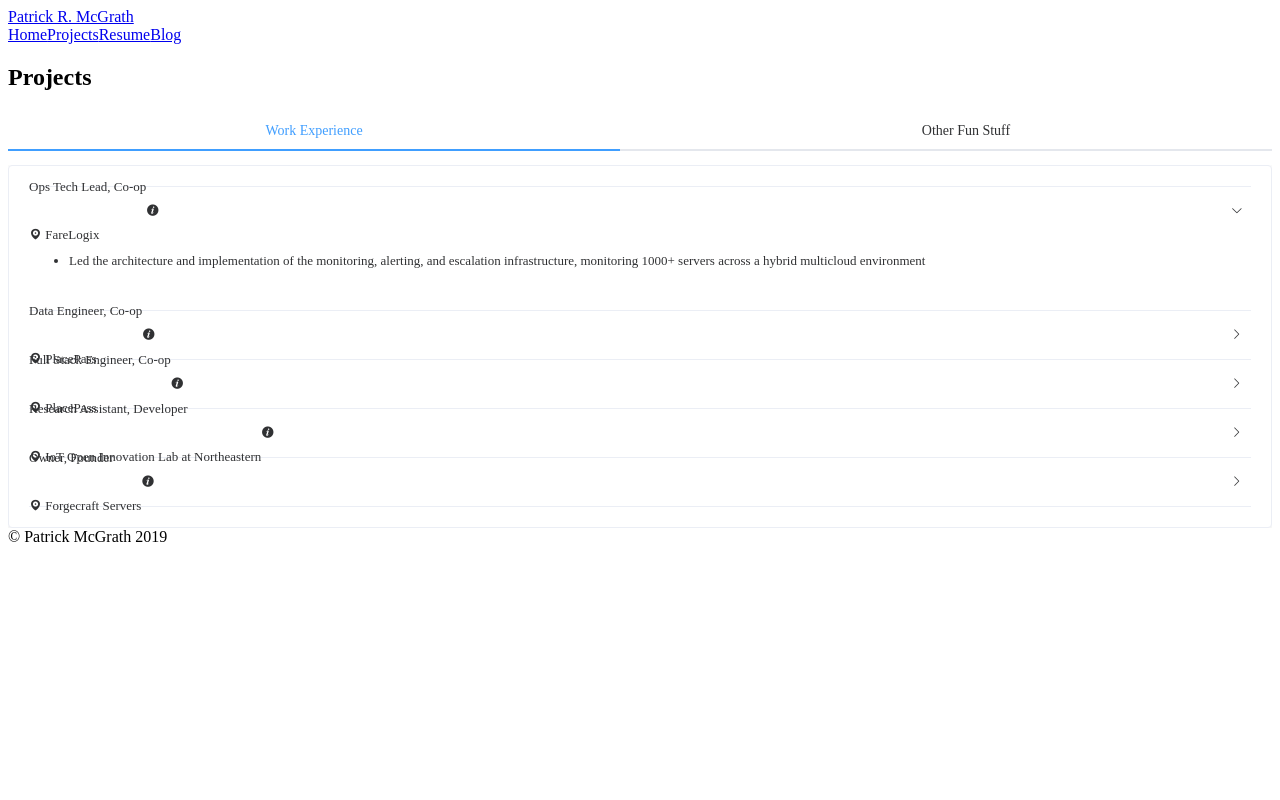
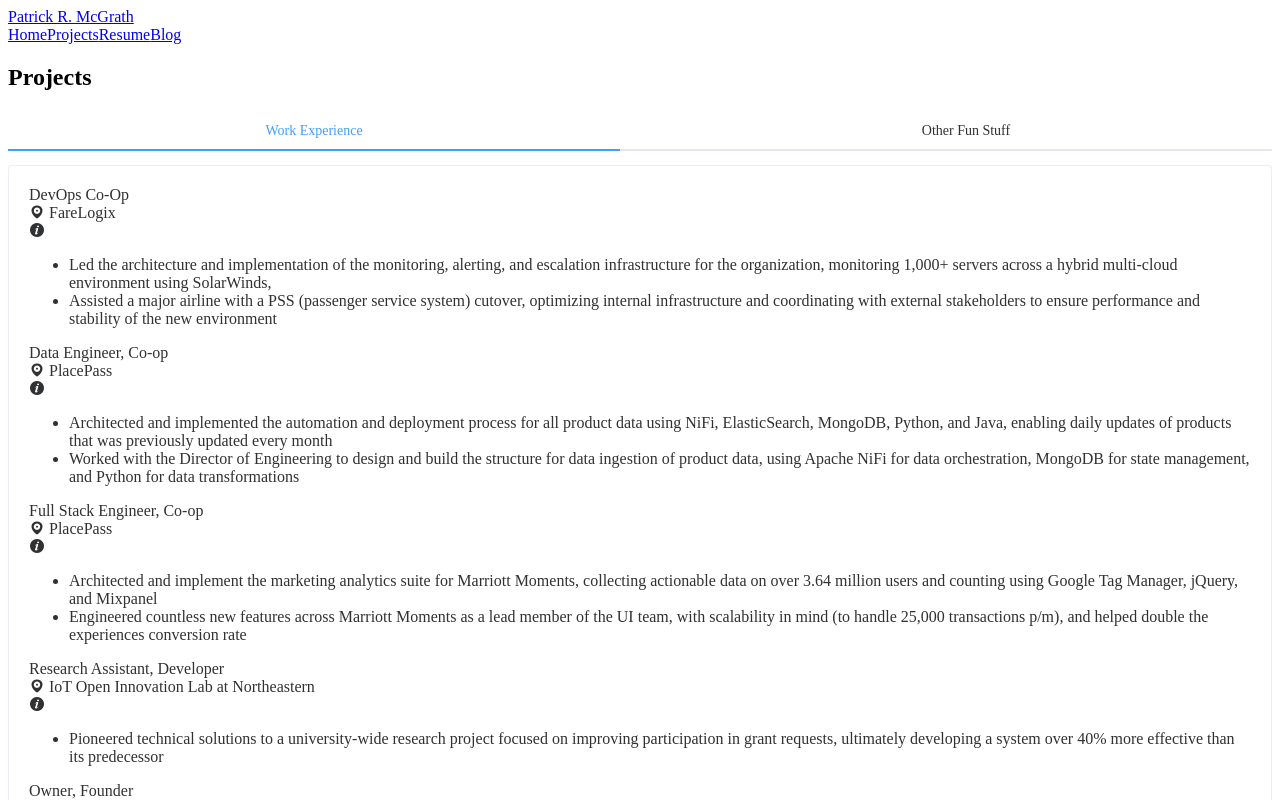
Before and after one commit to PatrickMcGrath29/patrickmcgrath.io, a Vue app: page /#/projects in a window 1280 px wide. Shown: the top 800 px of the page. Built offline with nearby package versions, Linux system fonts and the light colour scheme.

Commit message:
New project structure, content updates

```diff
--- a/src/json/projects.json
+++ b/src/json/projects.json
@@ -3,10 +3,11 @@
     "title": "Work Experience",
     "projects": [
       {
-        "heading": "Ops Tech Lead, Co-op",
+        "heading": "DevOps Co-Op",
         "heading_subtitle": "FareLogix",
         "content": [
-          "Led the architecture and implementation of the monitoring, alerting, and escalation infrastructure, monitoring 1000+ servers across a hybrid multicloud environment"
+          "Led the architecture and implementation of the monitoring, alerting, and escalation infrastructure for the organization, monitoring 1,000+ servers across a hybrid multi-cloud environment using SolarWinds, ",
+          "Assisted a major airline with a PSS (passenger service system) cutover, optimizing internal infrastructure and coordinating with external stakeholders to ensure performance and stability of the new environment"
         ],
         "start_date": "July 2019",
         "end_date": "Present"
--- a/src/pages/projects/Index.vue
+++ b/src/pages/projects/Index.vue
@@ -1,29 +1,6 @@
 <template>
   <default-template>
     <section id="projects">
-      <!-- <el-container>
-        <el-aside width="400px">
-          <el-menu :default-openeds="['1', '2']">
-            <el-submenu v-for="(projectGroup, index) in projects" :key="index" :index="index">
-              <template slot="title">
-                <i class="el-icon-suitcase"></i>
-                {{projectGroup.title}}
-              </template>
-              <el-menu-item v-for="(project, projectIndex) in projectGroup.projects" :key="projectIndex" :index="index + `-` + projectIndex">{{project.heading}}</el-menu-item>
-            </el-submenu>
-
-          </el-menu>
-        </el-aside>
-        <el-container>
-          <el-main>
-            <el-table :data="tableData">
-              <el-table-column prop="date" label="Title" width="140"></el-table-column>
-              <el-table-column prop="name" label="Company" width="120"></el-table-column>
-              <el-table-column prop="address" label="Description"></el-table-column>
-            </el-table>
-          </el-main>
-        </el-container>
-      </el-container>-->
       <div class="container">
         <div class="project-section__introduction">
           <h1>Projects</h1>
@@ -36,15 +13,13 @@
             :key="index"
             :label="projectGroup.title"
           >
-            <div class="project-section__wrapper">
             <el-card class="box-card">
-                <el-collapse accordion v-model="activeNames">
-                  <el-collapse-item
+              <div
+                class="project-section__wrapper"
                 v-for="(project, index) in projectGroup.projects"
                 :key="index"
                 :name="index"
               >
-                    <template slot="title">
                 <div>
                   <div class="project-heading-group">
                     <div class="project-heading">{{ project.heading}}</div>
@@ -56,20 +31,19 @@
                       <span class="project-subheading-date" v-if="project.start_end">
                         <i class="el-icon-date"></i>
                         {{ project.start_date}}
-                              <span v-if="project.end_date">– {{ project.end_date }}</span>
+                        <span
+                          v-if="project.end_date"
+                        >– {{ project.end_date }}</span>
                       </span>
                     </div>
                   </div>
                 </div>
                 <i class="header-icon el-icon-info"></i>
-                    </template>
                 <ul>
                   <li v-for="(item, index) in project.content" v-bind:key="index">{{ item }}</li>
                 </ul>
-                  </el-collapse-item>
-                </el-collapse>
+              </div>
             </el-card>
-            </div>
           </el-tab-pane>
         </el-tabs>
       </div>
```
Lines whose indentation alone changed are shown as unchanged.
